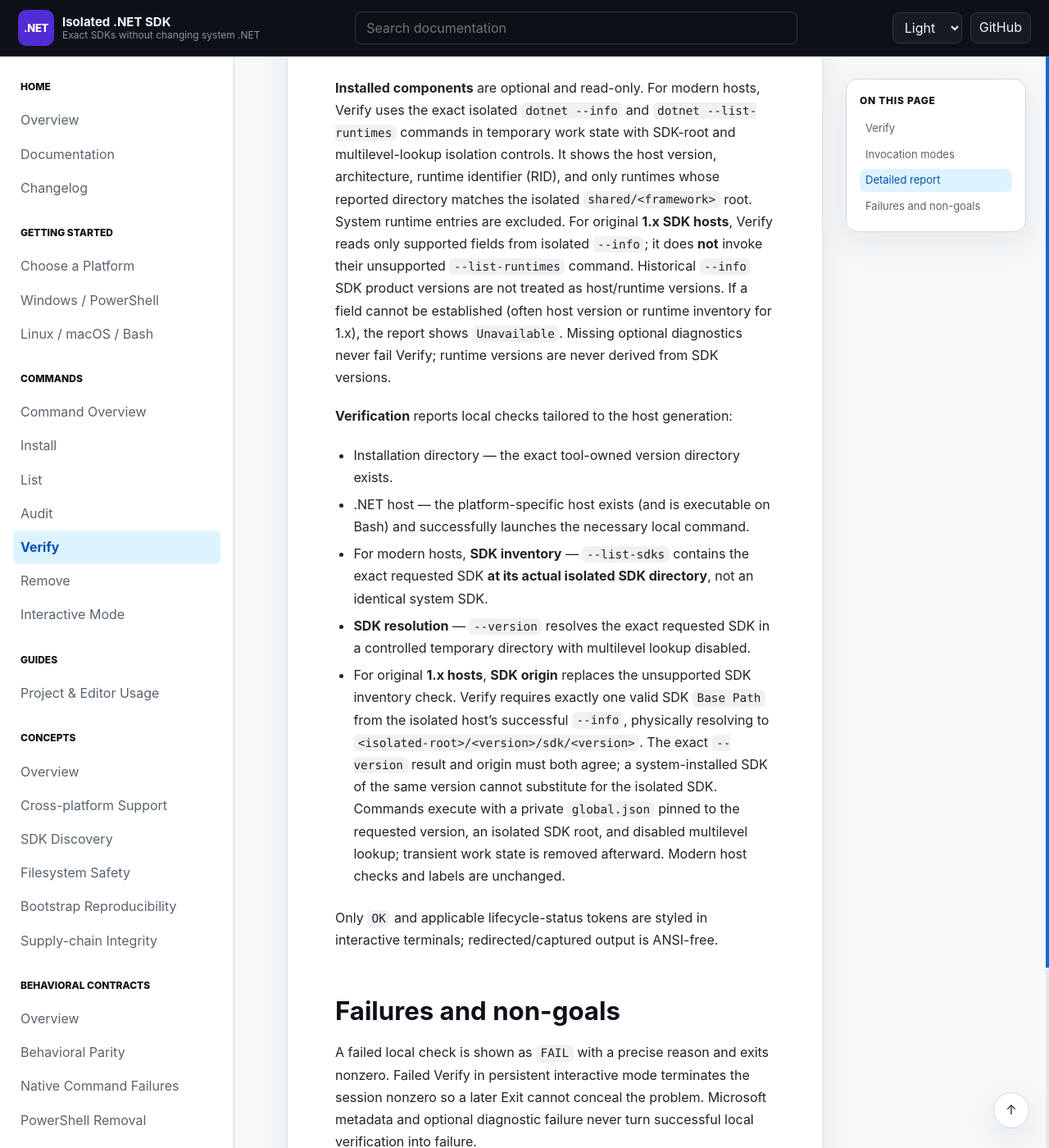
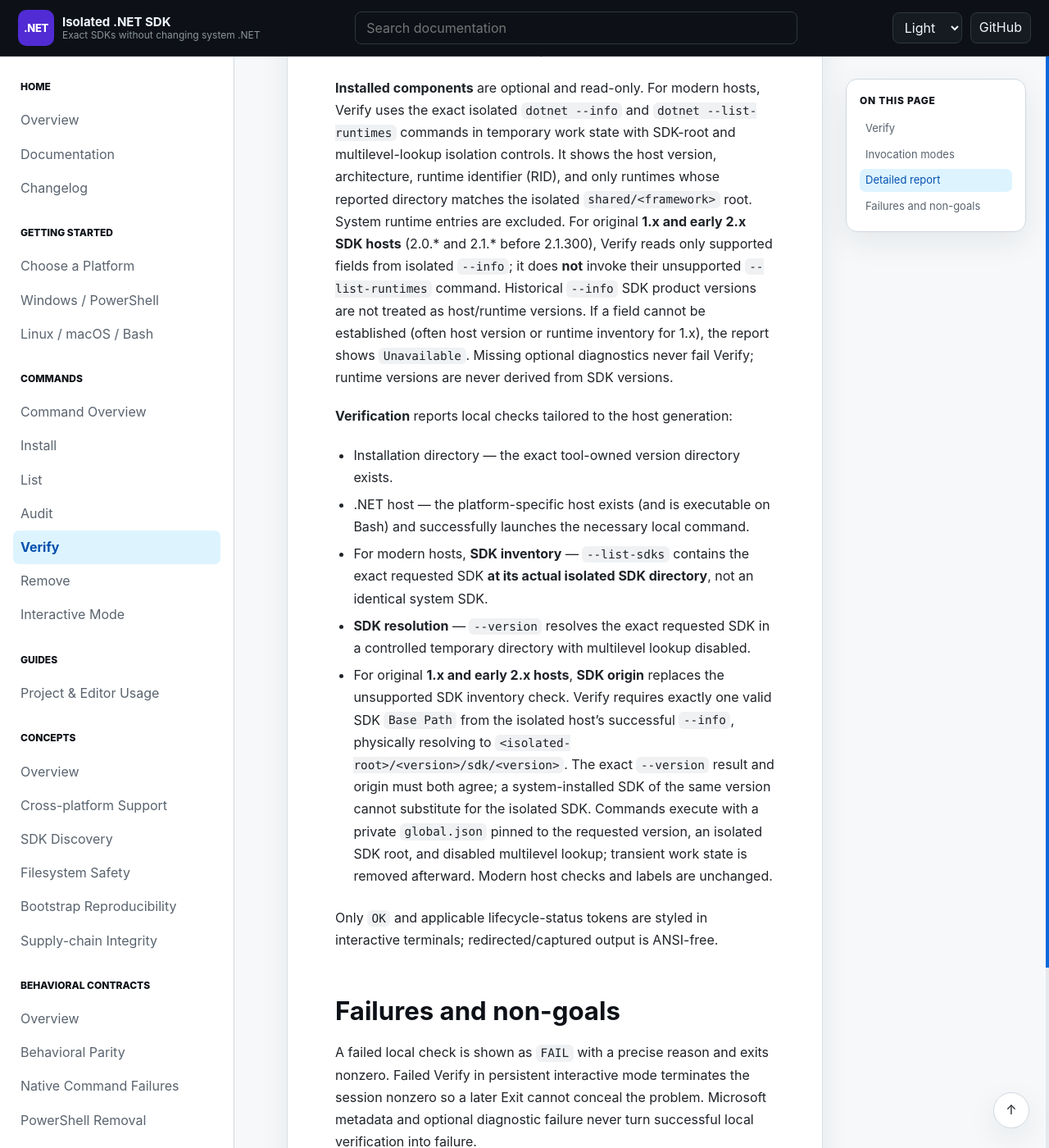
Before and after one commit to infoconex/isolated-dotnet-sdk, a Jekyll site: the page built from docs/commands/verify.md, in a window 1280 px wide and 1400 px high, scrolled down 2129 px. Shown: the whole window at 82% size. Built offline with Jekyll 4.4.1, drawn with Linux system fonts in a browser that asks for light colours; our own code applies the rules of GitHub Pages for plain Markdown files.

```diff
--- a/docs/commands/verify.md
+++ b/docs/commands/verify.md
@@ -48,7 +48,7 @@
 
 **SDK information** is Microsoft's online enrichment. It includes SDK version and channel even if Microsoft metadata is unavailable. If the metadata lookup fails, Verify reports `Release/lifecycle   Unavailable (Microsoft metadata could not be loaded).` and continues with local checks. An unknown channel is labeled `Unknown channel`. EOL describes Microsoft support lifecycle, not installation health.
 
-**Installed components** are optional and read-only. For modern hosts, Verify uses the exact isolated `dotnet --info` and `dotnet --list-runtimes` commands in temporary work state with SDK-root and multilevel-lookup isolation controls. It shows the host version, architecture, runtime identifier (RID), and only runtimes whose reported directory matches the isolated `shared/<framework>` root. System runtime entries are excluded. For original **1.x SDK hosts**, Verify reads only supported fields from isolated `--info`; it does **not** invoke their unsupported `--list-runtimes` command. Historical `--info` SDK product versions are not treated as host/runtime versions. If a field cannot be established (often host version or runtime inventory for 1.x), the report shows `Unavailable`. Missing optional diagnostics never fail Verify; runtime versions are never derived from SDK versions.
+**Installed components** are optional and read-only. For modern hosts, Verify uses the exact isolated `dotnet --info` and `dotnet --list-runtimes` commands in temporary work state with SDK-root and multilevel-lookup isolation controls. It shows the host version, architecture, runtime identifier (RID), and only runtimes whose reported directory matches the isolated `shared/<framework>` root. System runtime entries are excluded. For original **1.x and early 2.x SDK hosts** (2.0.* and 2.1.* before 2.1.300), Verify reads only supported fields from isolated `--info`; it does **not** invoke their unsupported `--list-runtimes` command. Historical `--info` SDK product versions are not treated as host/runtime versions. If a field cannot be established (often host version or runtime inventory for 1.x), the report shows `Unavailable`. Missing optional diagnostics never fail Verify; runtime versions are never derived from SDK versions.
 
 **Verification** reports local checks tailored to the host generation:
 
@@ -56,7 +56,7 @@
 - .NET host — the platform-specific host exists (and is executable on Bash) and successfully launches the necessary local command.
 - For modern hosts, **SDK inventory** — `--list-sdks` contains the exact requested SDK **at its actual isolated SDK directory**, not an identical system SDK.
 - **SDK resolution** — `--version` resolves the exact requested SDK in a controlled temporary directory with multilevel lookup disabled.
-- For original **1.x hosts**, **SDK origin** replaces the unsupported SDK inventory check. Verify requires exactly one valid SDK `Base Path` from the isolated host's successful `--info`, physically resolving to `<isolated-root>/<version>/sdk/<version>`. The exact `--version` result and origin must both agree; a system-installed SDK of the same version cannot substitute for the isolated SDK. Commands execute with a private `global.json` pinned to the requested version, an isolated SDK root, and disabled multilevel lookup; transient work state is removed afterward. Modern host checks and labels are unchanged.
+- For original **1.x and early 2.x hosts**, **SDK origin** replaces the unsupported SDK inventory check. Verify requires exactly one valid SDK `Base Path` from the isolated host's successful `--info`, physically resolving to `<isolated-root>/<version>/sdk/<version>`. The exact `--version` result and origin must both agree; a system-installed SDK of the same version cannot substitute for the isolated SDK. Commands execute with a private `global.json` pinned to the requested version, an isolated SDK root, and disabled multilevel lookup; transient work state is removed afterward. Modern host checks and labels are unchanged.
 
 Only `OK` and applicable lifecycle-status tokens are styled in interactive terminals; redirected/captured output is ANSI-free.
 
```
